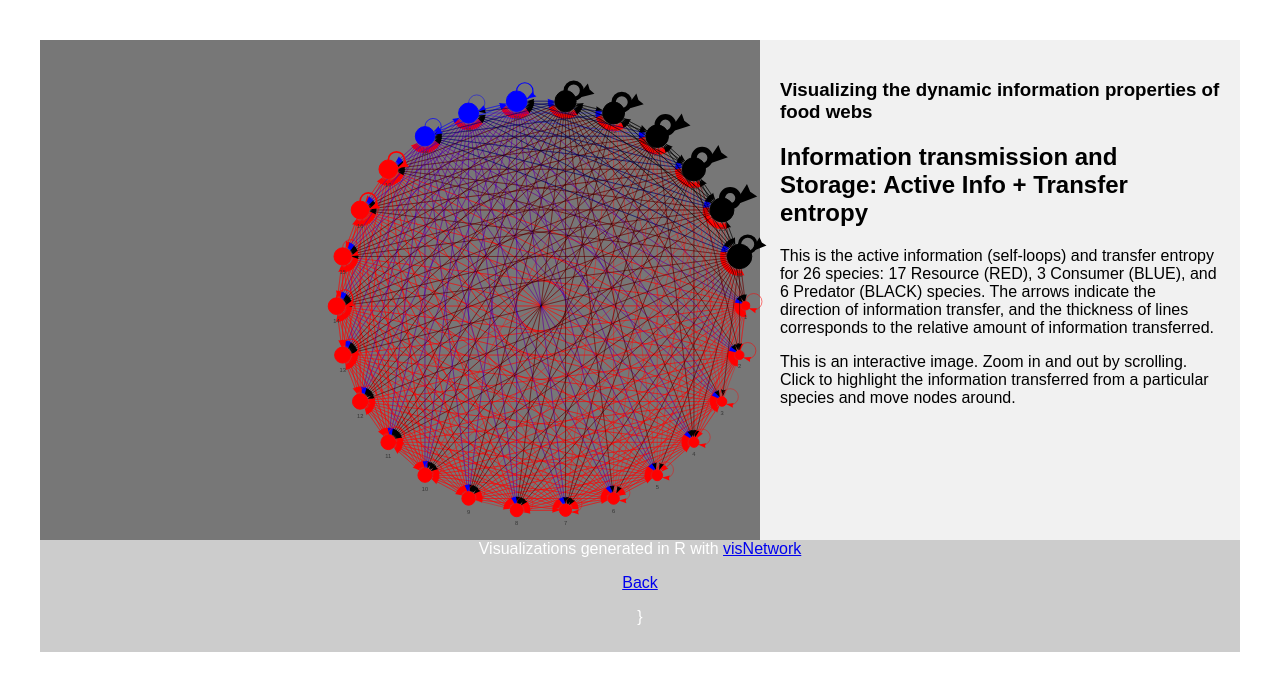
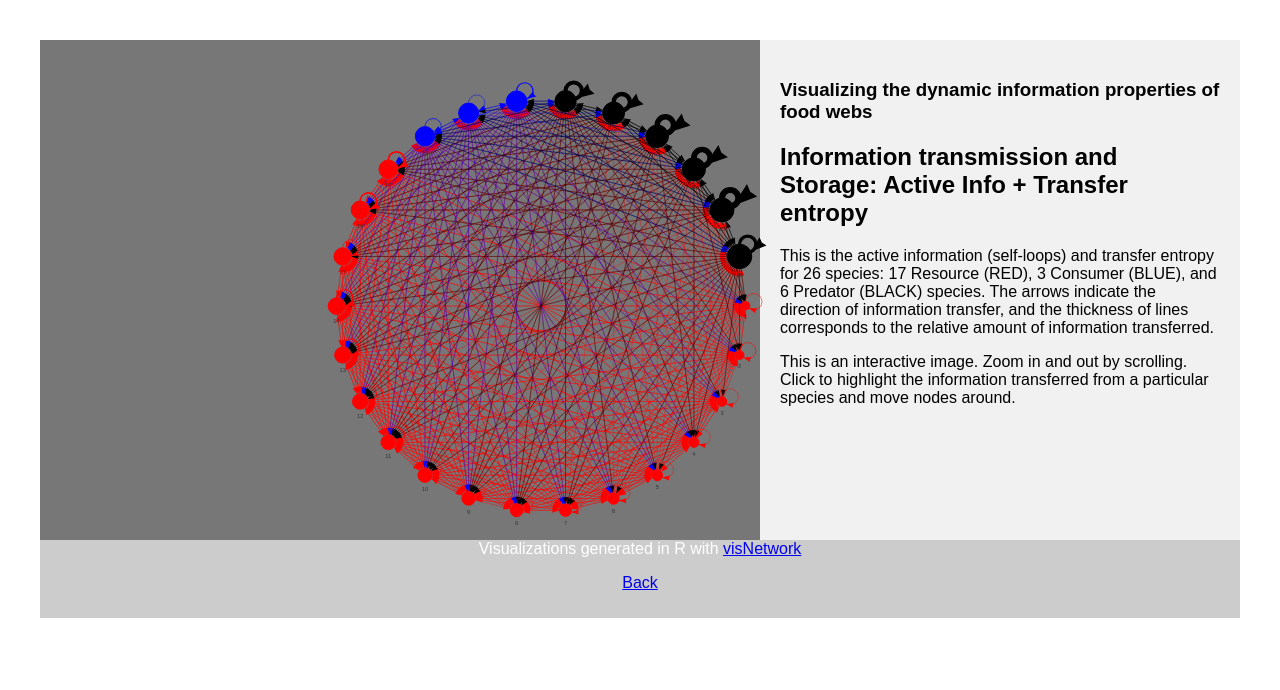
Before and after one commit to jusinowicz/eco_info, a plain HTML site: page ai_te_graph1.html in a window 1280 px wide. Drawn offline with Linux system fonts and the light colour scheme.

Commit message:
Fixing fixing

```diff
--- a/ai_te_graph1.html
+++ b/ai_te_graph1.html
@@ -82,7 +82,7 @@ footer {
 <footer>
 	<p> Visualizations generated in R with <a href="https://datastorm-open.github.io/visNetwork/"> visNetwork </a></p>
   <p><a href="https://jusinowicz.github.io/eco_info/" > Back </a></p>
-	}</p>
+	</p>
 </footer>
 </body>
 </html>
```
